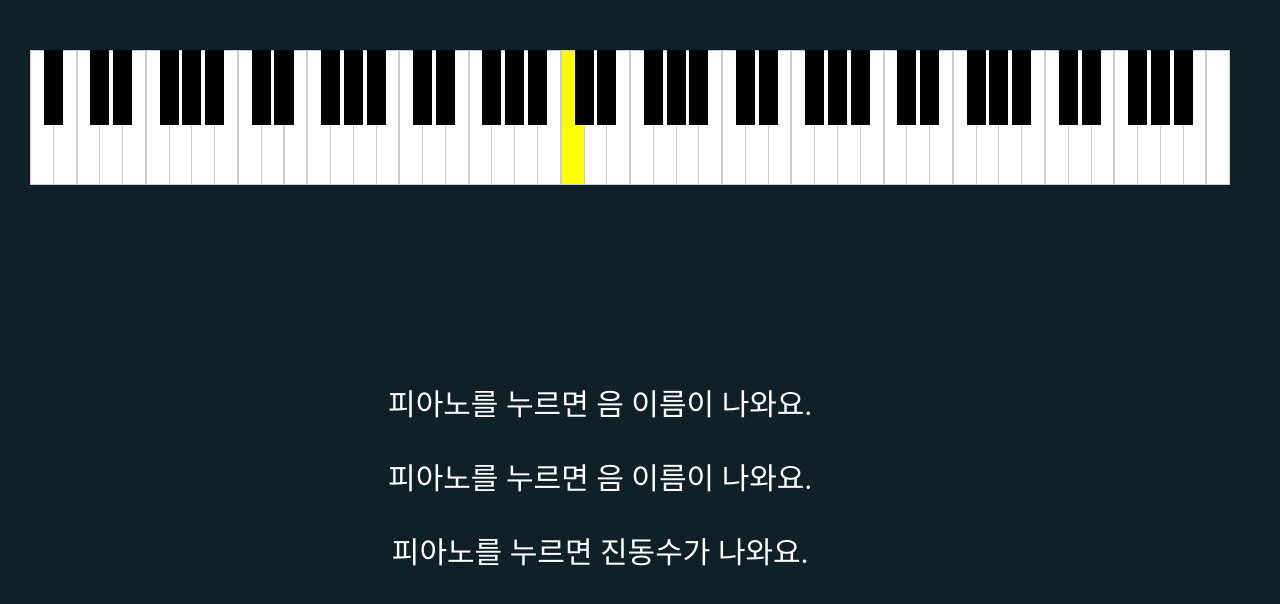
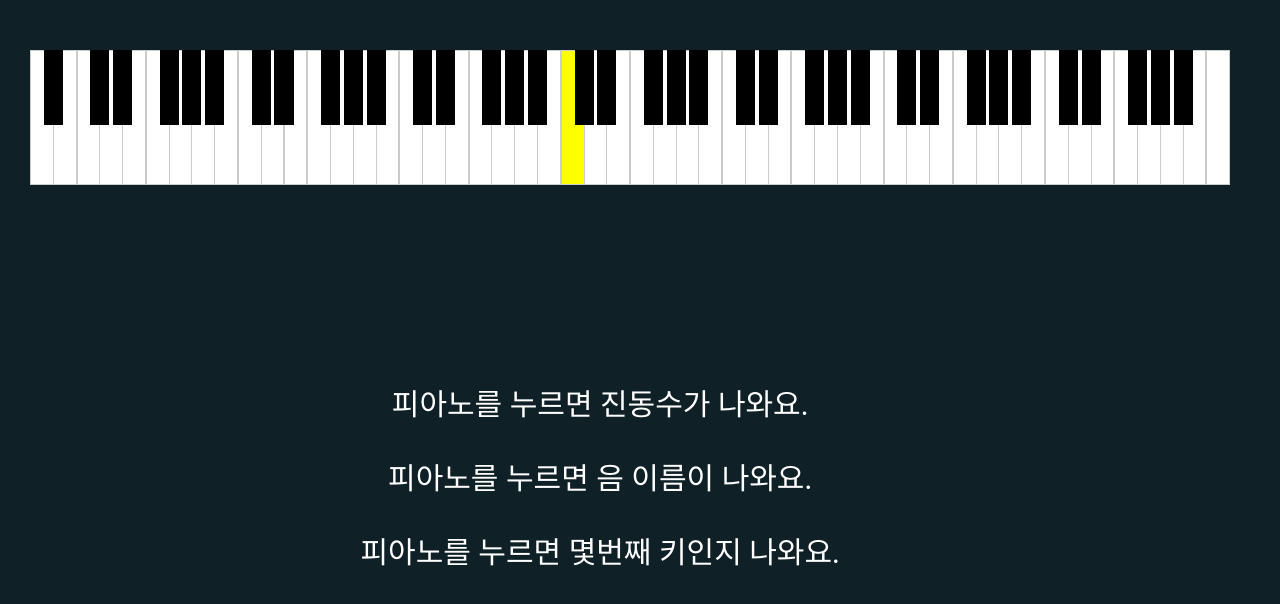
Before and after one commit to samfan0429/PianoK, a plain HTML site: page index.html in a window 1280 px wide. Drawn offline with Linux system fonts and the light colour scheme.

Commit message:
finished

```diff
--- a/index.html
+++ b/index.html
@@ -13,13 +13,13 @@
 	</div>
 
     <div class="result" id="hertz">
-        피아노를 누르면 음 이름이 나와요.
+        피아노를 누르면 진동수가 나와요.
     </div>
     <div class="result" id="name">
         피아노를 누르면 음 이름이 나와요.
     </div>
     <div class="result" id="res">
-        피아노를 누르면 진동수가 나와요.
+        피아노를 누르면 몇번째 키인지 나와요.
     </div>
 
     <script src="index.js"></script>
```
